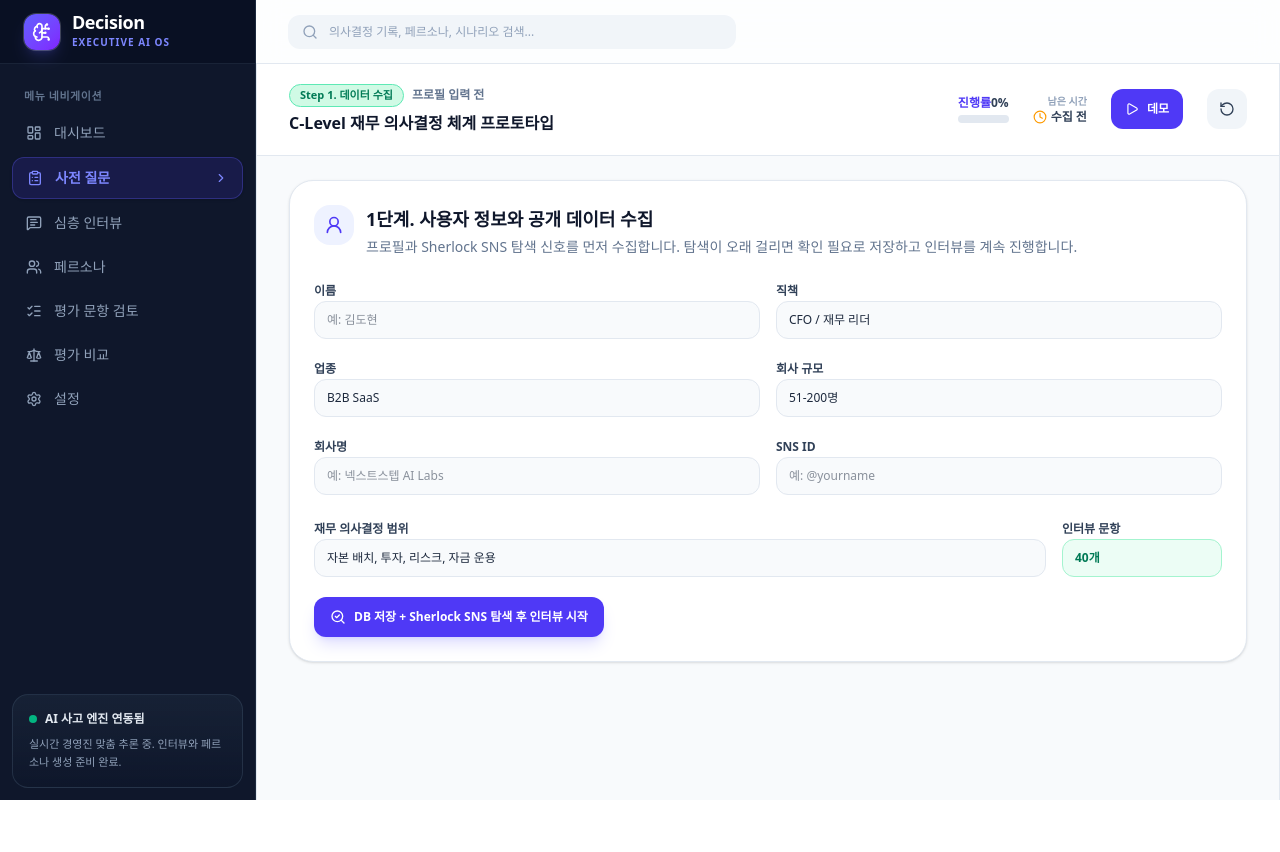
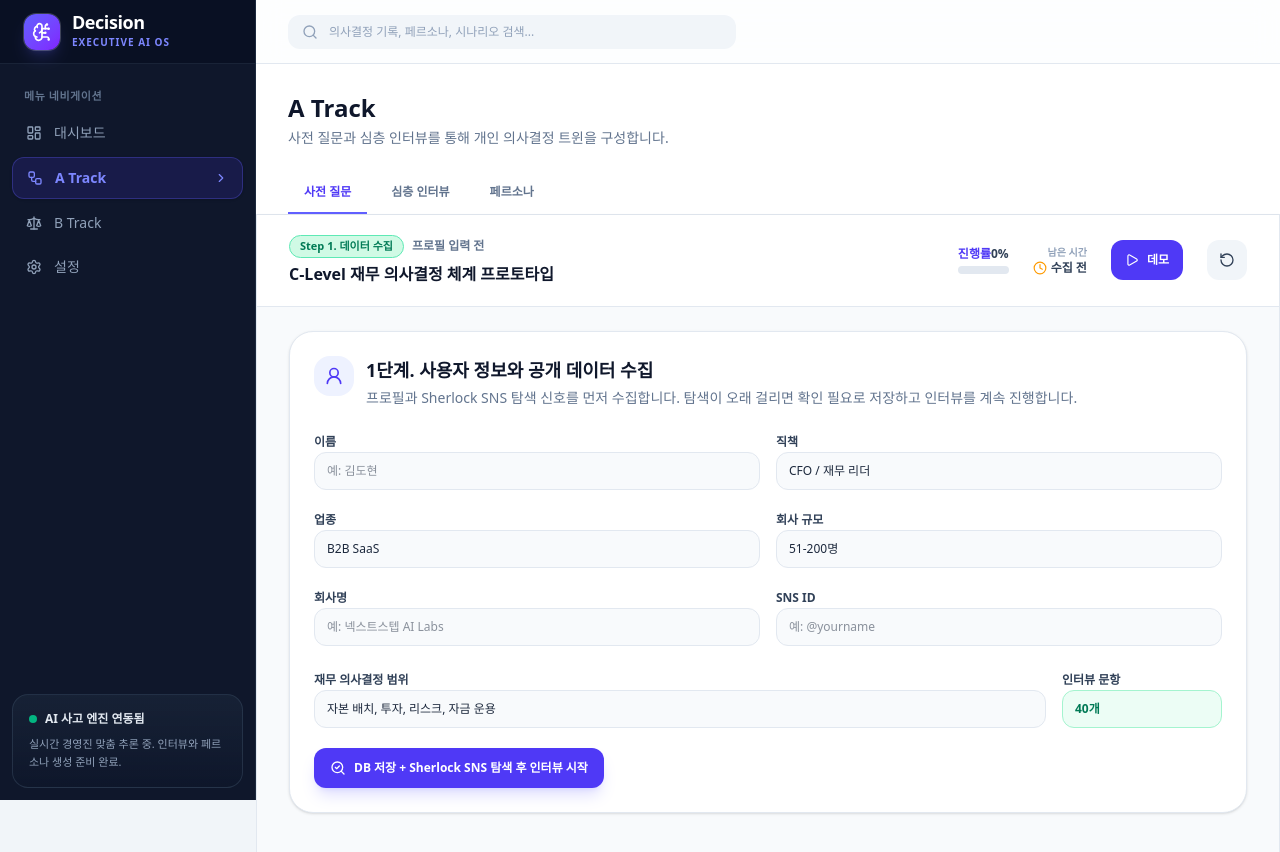
Before and after one commit to jisoo78/fins_persona, a React (Vite) app: page / in a window 1280 px wide. Both pictures are taken after a click on the button "사전 질문 시작". Shown: the top 852 px of the page. Before the commit the page ends 800 px from the top, so only its background shows below. Built offline with nearby package versions, Linux system fonts and the light colour scheme.

Commit message:
feat: separate A and B Track workspaces

```diff
--- a/src/App.tsx
+++ b/src/App.tsx
@@ -4,7 +4,7 @@
  */
 
 import React, { useEffect, useState } from 'react';
-import { TabType, Persona, ChatMessage, DecisionRecord, UserSettings } from './types';
+import { TabType, Persona, ChatMessage, DecisionRecord, UserSettings, ATrackSection, BTrackSection } from './types';
 import {
   initialPersonas,
   initialChatMessages,
@@ -15,34 +15,35 @@ import {
 import { Sidebar } from './components/Sidebar';
 import { Topbar } from './components/Topbar';
 import { DashboardView } from './components/DashboardView';
-import { InterviewView } from './components/InterviewView';
-import { DeepInterviewView } from './components/DeepInterviewView';
-import { PersonasView } from './components/PersonasView';
 import { PersonaDetailModal } from './components/PersonaDetailModal';
-import { EvaluationView } from './components/EvaluationView';
-import { EvaluationQuestionReviewView } from './components/EvaluationQuestionReviewView';
 import { SettingsView } from './components/SettingsView';
 import { NewPersonaModal } from './components/NewPersonaModal';
+import { ATrackView } from './components/tracks/ATrackView';
+import { BTrackView } from './components/tracks/BTrackView';
+import {
+  defaultTrackNavigation,
+  migrateLegacyTab,
+  normalizeTrackNavigation,
+} from './navigation/trackNavigation';
 
 const activeTabStorageKey = 'decision-active-tab';
+const trackNavigationStorageKey = 'decision-track-navigation';
 const personasStorageKey = 'decision-personas';
 
-const getInitialActiveTab = (): TabType => {
-  if (typeof window === 'undefined') return 'dashboard';
+const getInitialNavigation = () => {
+  if (typeof window === 'undefined') return defaultTrackNavigation;
 
-  const savedTab = window.localStorage.getItem(activeTabStorageKey) as TabType | null;
-  const validTabs: TabType[] = [
-    'dashboard',
-    'pre-interview',
-    'interview',
-    'personas',
-    'persona-detail',
-    'evaluation-review',
-    'evaluation',
-    'settings',
-  ];
+  try {
+    const saved = window.localStorage.getItem(trackNavigationStorageKey);
+    if (saved) return normalizeTrackNavigation(JSON.parse(saved));
+  } catch {
+    window.localStorage.removeItem(trackNavigationStorageKey);
+  }
 
-  return savedTab && validTabs.includes(savedTab) ? savedTab : 'dashboard';
+  return normalizeTrackNavigation({
+    ...defaultTrackNavigation,
+    ...migrateLegacyTab(window.localStorage.getItem(activeTabStorageKey)),
+  });
 };
 
 const loadStoredPersonas = (): Persona[] => {
@@ -58,7 +59,10 @@ const loadStoredPersonas = (): Persona[] => {
 };
 
 export default function App() {
-  const [activeTab, setActiveTab] = useState<TabType>(() => getInitialActiveTab());
+  const [initialNavigation] = useState(() => getInitialNavigation());
+  const [activeTab, setActiveTab] = useState<TabType>(initialNavigation.activeTab);
+  const [aTrackSection, setATrackSection] = useState<ATrackSection>(initialNavigation.aTrack);
+  const [bTrackSection, setBTrackSection] = useState<BTrackSection>(initialNavigation.bTrack);
 
   // Application Global State
   const [personas, setPersonas] = useState<Persona[]>(() => loadStoredPersonas());
@@ -71,8 +75,12 @@ export default function App() {
   const [isNewModalOpen, setIsNewModalOpen] = useState(false);
 
   useEffect(() => {
-    window.localStorage.setItem(activeTabStorageKey, activeTab);
-  }, [activeTab]);
+    window.localStorage.setItem(trackNavigationStorageKey, JSON.stringify({
+      activeTab,
+      aTrack: aTrackSection,
+      bTrack: bTrackSection,
+    }));
+  }, [activeTab, aTrackSection, bTrackSection]);
 
   useEffect(() => {
     window.localStorage.setItem(personasStorageKey, JSON.stringify(personas));
@@ -113,6 +121,11 @@ export default function App() {
     setDecisions(prev => [newDec, ...prev]);
   };
 
+  const handleOpenATrack = (section: ATrackSection) => {
+    setATrackSection(section);
+    setActiveTab('a-track');
+  };
+
   return (
     <div id="app-root" className="flex min-h-screen bg-slate-100 dark:bg-slate-950 text-slate-800 dark:text-slate-100 font-sans antialiased selection:bg-indigo-500 selection:text-white">
       {/* Sidebar Navigation */}
@@ -128,29 +141,21 @@ export default function App() {
           {activeTab === 'dashboard' && (
             <DashboardView
               personas={personas}
-              setActiveTab={setActiveTab}
+              onOpenATrack={handleOpenATrack}
               onOpenNewPersonaModal={() => setIsNewModalOpen(true)}
             />
           )}
 
-          {activeTab === 'pre-interview' && (
-            <InterviewView
+          {activeTab === 'a-track' && (
+            <ATrackView
+              section={aTrackSection}
+              onSectionChange={setATrackSection}
               messages={chatMessages}
               setMessages={setChatMessages}
               decisions={decisions}
+              personas={personas}
               onCreatePersona={handleAddPersona}
               onAddHistoryRecord={handleAddDecision}
-              onGoToPersonas={() => setActiveTab('personas')}
-            />
-          )}
-
-          {activeTab === 'interview' && (
-            <DeepInterviewView setActiveTab={setActiveTab} />
-          )}
-
-          {activeTab === 'personas' && (
-            <PersonasView
-              personas={personas}
               onOpenDetail={handleOpenDetailModal}
               onOpenNewModal={() => setIsNewModalOpen(true)}
               onDeletePersona={handleDeletePersona}
@@ -158,12 +163,8 @@ export default function App() {
             />
           )}
 
-          {activeTab === 'evaluation' && (
-            <EvaluationView />
-          )}
-
-          {activeTab === 'evaluation-review' && (
-            <EvaluationQuestionReviewView />
+          {activeTab === 'b-track' && (
+            <BTrackView section={bTrackSection} onSectionChange={setBTrackSection} />
           )}
 
           {activeTab === 'settings' && (
--- a/src/components/DashboardView.tsx
+++ b/src/components/DashboardView.tsx
@@ -1,5 +1,5 @@
 import React from 'react';
-import { TabType, Persona } from '../types';
+import { ATrackSection, Persona } from '../types';
 import {
   Users,
   MessageSquareText,
@@ -11,19 +11,19 @@ import {
 
 interface DashboardViewProps {
   personas: Persona[];
-  setActiveTab: (tab: TabType) => void;
+  onOpenATrack: (section: ATrackSection) => void;
   onOpenNewPersonaModal: () => void;
 }
 
 export const DashboardView: React.FC<DashboardViewProps> = ({
   personas,
-  setActiveTab,
+  onOpenATrack,
   onOpenNewPersonaModal,
 }) => {
   const stats = [
-    { label: '생성된 페르소나 수', value: `${personas.length}개`, sub: '페르소나 목록으로 이동', icon: <Users className="w-5 h-5 text-indigo-500" />, targetTab: 'personas' as TabType },
-    { label: '사전 질문', value: '40문항', sub: '사전 질문 화면으로 이동', icon: <ClipboardList className="w-5 h-5 text-emerald-500" />, targetTab: 'pre-interview' as TabType },
-    { label: '심층 인터뷰', value: '대기', sub: '심층 인터뷰 화면으로 이동', icon: <MessageSquareText className="w-5 h-5 text-blue-500" />, targetTab: 'interview' as TabType },
+    { label: '생성된 페르소나 수', value: `${personas.length}개`, sub: '페르소나 목록으로 이동', icon: <Users className="w-5 h-5 text-indigo-500" />, section: 'personas' as ATrackSection },
+    { label: '사전 질문', value: '40문항', sub: '사전 질문 화면으로 이동', icon: <ClipboardList className="w-5 h-5 text-emerald-500" />, section: 'pre-interview' as ATrackSection },
+    { label: '심층 인터뷰', value: '대기', sub: '심층 인터뷰 화면으로 이동', icon: <MessageSquareText className="w-5 h-5 text-blue-500" />, section: 'deep-interview' as ATrackSection },
   ];
 
   return (
@@ -46,7 +46,7 @@ export const DashboardView: React.FC<DashboardViewProps> = ({
         {/* Quick Action Buttons */}
         <div className="flex flex-wrap items-center gap-3">
           <button
-            onClick={() => setActiveTab('pre-interview')}
+            onClick={() => onOpenATrack('pre-interview')}
             className="flex items-center gap-2 px-4 py-2.5 rounded-xl bg-white dark:bg-slate-800 hover:bg-slate-50 dark:hover:bg-slate-700 text-slate-700 dark:text-slate-200 text-xs font-semibold border border-slate-200 dark:border-slate-700 shadow-sm transition-all hover:scale-[1.02]"
           >
             <ClipboardList className="w-4 h-4 text-emerald-500" />
@@ -69,7 +69,7 @@ export const DashboardView: React.FC<DashboardViewProps> = ({
           <button
             type="button"
             key={idx}
-            onClick={() => setActiveTab(stat.targetTab)}
+            onClick={() => onOpenATrack(stat.section)}
             aria-label={`${stat.label} 화면으로 이동`}
             className="text-left bg-white dark:bg-slate-900/60 p-6 rounded-2xl border border-slate-200/80 dark:border-slate-800 shadow-sm hover:shadow-md hover:border-indigo-300 dark:hover:border-indigo-700 focus:outline-none focus:ring-2 focus:ring-indigo-500 focus:ring-offset-2 dark:focus:ring-offset-slate-950 transition-all relative overflow-hidden group"
           >
@@ -98,7 +98,7 @@ export const DashboardView: React.FC<DashboardViewProps> = ({
               <span>페르소나</span>
             </h2>
             <button
-              onClick={() => setActiveTab('personas')}
+              onClick={() => onOpenATrack('personas')}
               className="text-xs font-semibold text-slate-500 hover:text-slate-800 dark:hover:text-slate-200"
             >
               관리
@@ -117,7 +117,7 @@ export const DashboardView: React.FC<DashboardViewProps> = ({
             ) : personas.slice(0, 5).map((p) => (
               <div
                 key={p.id}
-                onClick={() => setActiveTab('personas')}
+                onClick={() => onOpenATrack('personas')}
                 className="flex items-center justify-between p-3 rounded-xl bg-slate-50 dark:bg-slate-800/60 hover:bg-slate-100 dark:hover:bg-slate-800 transition-colors cursor-pointer"
               >
                 <div className="flex items-center gap-3">
--- /dev/null
+++ b/src/components/EvaluationReportView.tsx
@@ -0,0 +1,12 @@
+import React from 'react';
+
+export const EvaluationReportView: React.FC = () => (
+  <div className="p-8">
+    <div className="mx-auto max-w-7xl rounded-2xl border border-slate-200 bg-white p-6 dark:border-slate-800 dark:bg-slate-900">
+      <h2 className="text-xl font-black text-slate-900 dark:text-white">평가 리포트</h2>
+      <p className="mt-2 text-sm text-slate-500 dark:text-slate-400">
+        평가 실행 결과를 단일 또는 비교 형태로 검토하는 화면입니다.
+      </p>
+    </div>
+  </div>
+);
--- /dev/null
+++ b/src/components/MainPromptView.tsx
@@ -0,0 +1,12 @@
+import React from 'react';
+
+export const MainPromptView: React.FC = () => (
+  <div className="p-8">
+    <div className="mx-auto max-w-7xl rounded-2xl border border-slate-200 bg-white p-6 dark:border-slate-800 dark:bg-slate-900">
+      <h2 className="text-xl font-black text-slate-900 dark:text-white">Amy Hood Main Prompt</h2>
+      <p className="mt-2 text-sm text-slate-500 dark:text-slate-400">
+        활성 프롬프트를 확인하고 새 버전을 저장하는 편집 화면입니다.
+      </p>
+    </div>
+  </div>
+);
--- a/src/components/Sidebar.tsx
+++ b/src/components/Sidebar.tsx
@@ -2,14 +2,11 @@ import React from 'react';
 import { TabType } from '../types';
 import {
   LayoutDashboard,
-  ClipboardList,
-  MessageSquareText,
-  Users,
   Settings,
   BrainCircuit,
   ChevronRight,
   Scale,
-  ListChecks,
+  Workflow,
 } from 'lucide-react';
 
 interface SidebarProps {
@@ -20,11 +17,8 @@ interface SidebarProps {
 export const Sidebar: React.FC<SidebarProps> = ({ activeTab, setActiveTab }) => {
   const navItems: { id: TabType; label: string; icon: React.ReactNode }[] = [
     { id: 'dashboard', label: '대시보드', icon: <LayoutDashboard className="w-4 h-4" /> },
-    { id: 'pre-interview', label: '사전 질문', icon: <ClipboardList className="w-4 h-4" /> },
-    { id: 'interview', label: '심층 인터뷰', icon: <MessageSquareText className="w-4 h-4" /> },
-    { id: 'personas', label: '페르소나', icon: <Users className="w-4 h-4" /> },
-    { id: 'evaluation-review', label: '평가 문항 검토', icon: <ListChecks className="w-4 h-4" /> },
-    { id: 'evaluation', label: '평가 비교', icon: <Scale className="w-4 h-4" /> },
+    { id: 'a-track', label: 'A Track', icon: <Workflow className="w-4 h-4" /> },
+    { id: 'b-track', label: 'B Track', icon: <Scale className="w-4 h-4" /> },
     { id: 'settings', label: '설정', icon: <Settings className="w-4 h-4" /> },
   ];
 
@@ -49,7 +43,7 @@ export const Sidebar: React.FC<SidebarProps> = ({ activeTab, setActiveTab }) =>
           </div>
           <nav className="space-y-1">
             {navItems.map((item) => {
-              const isActive = activeTab === item.id || (activeTab === 'persona-detail' && item.id === 'personas');
+              const isActive = activeTab === item.id;
               return (
                 <button
                   key={item.id}
--- /dev/null
+++ b/src/components/tracks/ATrackView.tsx
@@ -0,0 +1,74 @@
+import React from 'react';
+
+import type { ATrackSection, ChatMessage, DecisionRecord, Persona } from '../../types';
+import { DeepInterviewView } from '../DeepInterviewView';
+import { InterviewView } from '../InterviewView';
+import { PersonasView } from '../PersonasView';
+import { TrackWorkspaceView } from './TrackWorkspaceView';
+
+type ATrackViewProps = {
+  section: ATrackSection;
+  onSectionChange: (section: ATrackSection) => void;
+  messages: ChatMessage[];
+  setMessages: React.Dispatch<React.SetStateAction<ChatMessage[]>>;
+  decisions: DecisionRecord[];
+  personas: Persona[];
+  onCreatePersona: (persona: Persona) => void | Promise<void>;
+  onAddHistoryRecord: (record: DecisionRecord) => void;
+  onOpenDetail: (persona: Persona) => void;
+  onOpenNewModal: () => void;
+  onDeletePersona: (id: string) => void;
+  onCreateAmyHoodPersona: () => Promise<Persona>;
+};
+
+const sections = [
+  { id: 'pre-interview', label: '사전 질문' },
+  { id: 'deep-interview', label: '심층 인터뷰' },
+  { id: 'personas', label: '페르소나' },
+] satisfies { id: ATrackSection; label: string }[];
+
+export const ATrackView: React.FC<ATrackViewProps> = ({
+  section,
+  onSectionChange,
+  messages,
+  setMessages,
+  decisions,
+  personas,
+  onCreatePersona,
+  onAddHistoryRecord,
+  onOpenDetail,
+  onOpenNewModal,
+  onDeletePersona,
+  onCreateAmyHoodPersona,
+}) => (
+  <TrackWorkspaceView
+    title="A Track"
+    description="사전 질문과 심층 인터뷰를 통해 개인 의사결정 트윈을 구성합니다."
+    activeSection={section}
+    sections={sections}
+    onSectionChange={onSectionChange}
+  >
+    {section === 'pre-interview' && (
+      <InterviewView
+        messages={messages}
+        setMessages={setMessages}
+        decisions={decisions}
+        onCreatePersona={onCreatePersona}
+        onAddHistoryRecord={onAddHistoryRecord}
+        onGoToPersonas={() => onSectionChange('personas')}
+      />
+    )}
+    {section === 'deep-interview' && (
+      <DeepInterviewView onBackToPreInterview={() => onSectionChange('pre-interview')} />
+    )}
+    {section === 'personas' && (
+      <PersonasView
+        personas={personas}
+        onOpenDetail={onOpenDetail}
+        onOpenNewModal={onOpenNewModal}
+        onDeletePersona={onDeletePersona}
+        onCreateAmyHoodPersona={onCreateAmyHoodPersona}
+      />
+    )}
+  </TrackWorkspaceView>
+);
--- /dev/null
+++ b/src/components/tracks/BTrackView.tsx
@@ -0,0 +1,35 @@
+import React from 'react';
+
+import type { BTrackSection } from '../../types';
+import { EvaluationQuestionReviewView } from '../EvaluationQuestionReviewView';
+import { EvaluationReportView } from '../EvaluationReportView';
+import { EvaluationView } from '../EvaluationView';
+import { MainPromptView } from '../MainPromptView';
+import { TrackWorkspaceView } from './TrackWorkspaceView';
+
+type BTrackViewProps = {
+  section: BTrackSection;
+  onSectionChange: (section: BTrackSection) => void;
+};
+
+const sections = [
+  { id: 'main-prompt', label: 'Main Prompt' },
+  { id: 'question-review', label: '평가 문항 검토' },
+  { id: 'evaluation-run', label: '평가 실행' },
+  { id: 'reports', label: '평가 리포트' },
+] satisfies { id: BTrackSection; label: string }[];
+
+export const BTrackView: React.FC<BTrackViewProps> = ({ section, onSectionChange }) => (
+  <TrackWorkspaceView
+    title="B Track"
+    description="공개 자료로 구성한 Amy Hood 페르소나의 Main Prompt와 평가를 관리합니다."
+    activeSection={section}
+    sections={sections}
+    onSectionChange={onSectionChange}
+  >
+    {section === 'main-prompt' && <MainPromptView />}
+    {section === 'question-review' && <EvaluationQuestionReviewView />}
+    {section === 'evaluation-run' && <EvaluationView />}
+    {section === 'reports' && <EvaluationReportView />}
+  </TrackWorkspaceView>
+);
--- /dev/null
+++ b/src/components/tracks/TrackWorkspaceView.tsx
@@ -0,0 +1,48 @@
+import React from 'react';
+
+type TrackSection<T extends string> = {
+  id: T;
+  label: string;
+};
+
+type TrackWorkspaceViewProps<T extends string> = {
+  title: string;
+  description: string;
+  activeSection: T;
+  sections: TrackSection<T>[];
+  onSectionChange: (section: T) => void;
+  children: React.ReactNode;
+};
+
+export const TrackWorkspaceView = <T extends string>({
+  title,
+  description,
+  activeSection,
+  sections,
+  onSectionChange,
+  children,
+}: TrackWorkspaceViewProps<T>) => (
+  <div className="min-h-full">
+    <header className="border-b border-slate-200 bg-white px-8 pt-7 dark:border-slate-800 dark:bg-slate-900/60">
+      <h1 className="text-2xl font-black text-slate-900 dark:text-white">{title}</h1>
+      <p className="mt-1 text-sm text-slate-500 dark:text-slate-400">{description}</p>
+      <nav className="mt-6 flex flex-wrap gap-2" aria-label={`${title} 메뉴`}>
+        {sections.map((section) => (
+          <button
+            key={section.id}
+            type="button"
+            onClick={() => onSectionChange(section.id)}
+            className={`rounded-t-xl border-b-2 px-4 py-3 text-xs font-bold transition-colors ${
+              activeSection === section.id
+                ? 'border-indigo-500 text-indigo-600 dark:text-indigo-400'
+                : 'border-transparent text-slate-500 hover:text-slate-800 dark:hover:text-slate-200'
+            }`}
+          >
+            {section.label}
+          </button>
+        ))}
+      </nav>
+    </header>
+    {children}
+  </div>
+);
--- /dev/null
+++ b/src/navigation/trackNavigation.ts
@@ -0,0 +1,58 @@
+import type { ATrackSection, BTrackSection, TabType } from '../types';
+
+export type TrackNavigationState = {
+  activeTab: TabType;
+  aTrack: ATrackSection;
+  bTrack: BTrackSection;
+};
+
+export const defaultTrackNavigation: TrackNavigationState = {
+  activeTab: 'dashboard',
+  aTrack: 'pre-interview',
+  bTrack: 'main-prompt',
+};
+
+const tabs: TabType[] = ['dashboard', 'a-track', 'b-track', 'settings'];
+const aTrackSections: ATrackSection[] = ['pre-interview', 'deep-interview', 'personas'];
+const bTrackSections: BTrackSection[] = ['main-prompt', 'question-review', 'evaluation-run', 'reports'];
+
+const isRecord = (value: unknown): value is Record<string, unknown> => (
+  typeof value === 'object' && value !== null && !Array.isArray(value)
+);
+
+export const normalizeTrackNavigation = (value: unknown): TrackNavigationState => {
+  if (!isRecord(value)) return { ...defaultTrackNavigation };
+
+  return {
+    activeTab: tabs.includes(value.activeTab as TabType)
+      ? value.activeTab as TabType
+      : defaultTrackNavigation.activeTab,
+    aTrack: aTrackSections.includes(value.aTrack as ATrackSection)
+      ? value.aTrack as ATrackSection
+      : defaultTrackNavigation.aTrack,
+    bTrack: bTrackSections.includes(value.bTrack as BTrackSection)
+      ? value.bTrack as BTrackSection
+      : defaultTrackNavigation.bTrack,
+  };
+};
+
+export const migrateLegacyTab = (value: unknown): Partial<TrackNavigationState> => {
+  switch (value) {
+    case 'pre-interview':
+      return { activeTab: 'a-track', aTrack: 'pre-interview' };
+    case 'interview':
+      return { activeTab: 'a-track', aTrack: 'deep-interview' };
+    case 'personas':
+    case 'persona-detail':
+      return { activeTab: 'a-track', aTrack: 'personas' };
+    case 'evaluation-review':
+      return { activeTab: 'b-track', bTrack: 'question-review' };
+    case 'evaluation':
+      return { activeTab: 'b-track', bTrack: 'evaluation-run' };
+    case 'settings':
+    case 'dashboard':
+      return { activeTab: value };
+    default:
+      return {};
+  }
+};
```
Also changed, not shown: src/components/DeepInterviewView.tsx (+5 -5 lines), src/types.ts (+6 -6 lines), 1 other file (tests, documents, lock files or other folders).
